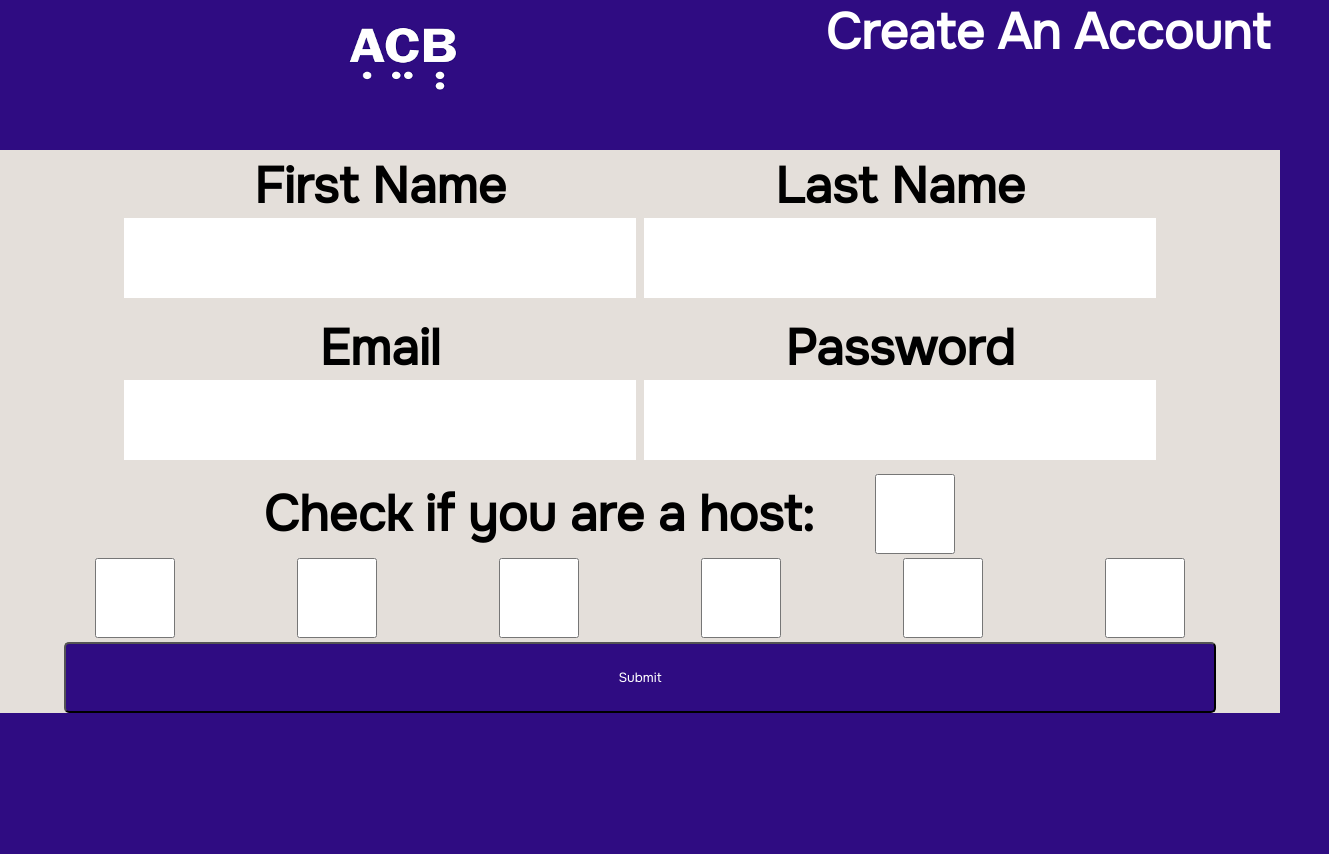
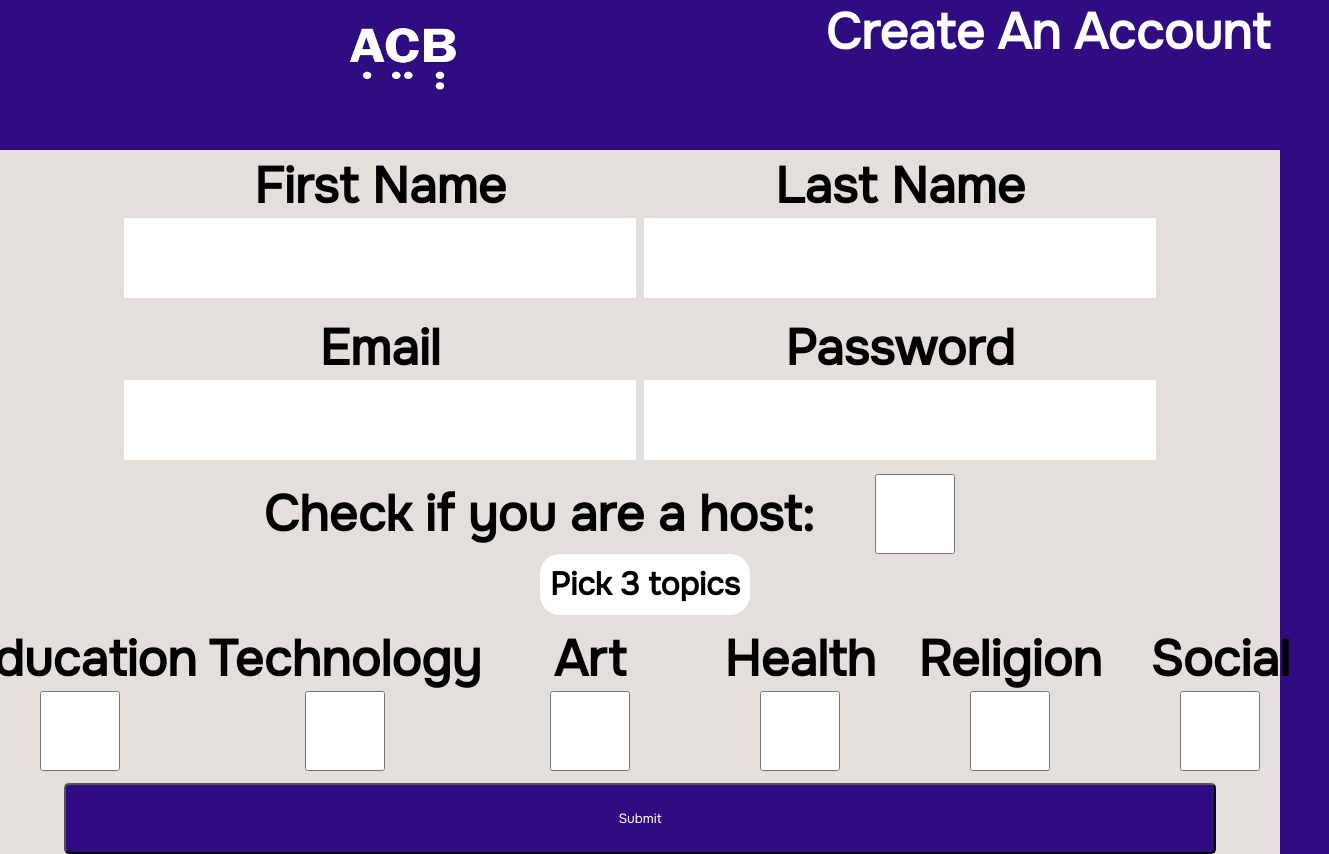
Before and after one commit to cfgdelaware23/Team-12, a React (Create React App) app in the folder client/: page /SignUp in a window 1280 px wide. Shown: the whole page, 1329 px wide, since content can reach past the window. Before the commit the page ends 800 px from the top, so only its background shows below. Built offline with nearby package versions, Linux system fonts and the light colour scheme.

Commit message:
Add in feature selection for Sign Up UI

```diff
--- a/client/src/pages/SignUp.js
+++ b/client/src/pages/SignUp.js
@@ -23,13 +23,40 @@ function SignUp() {
     e.preventDefault();
 
     var selectedCounter = 0;
+    const selections = [];
     // checks if only three options are selected
-    if (isSocial) selectedCounter++;
-    if (isEducational) selectedCounter++;
-    if (isReligion) selectedCounter++;
-    if (isHealth) selectedCounter++;
-    if (isTech) selectedCounter++;
-    if (isArt) selectedCounter++;
+    if (isSocial)
+    {
+      selectedCounter++;
+      selections.push("Social")
+    }
+    if (isEducational)
+    {
+      selectedCounter++;
+      selections.push("Education")
+    }
+    if (isReligion)
+    {
+      selectedCounter++;
+      selections.push("Religion")
+    }
+    if (isHealth){
+
+        selectedCounter++;
+        selections.push("Health")
+
+    }
+
+    if (isTech)
+    {
+      selectedCounter++;
+      selections.push("Technology")
+    }
+    if (isArt) {
+      selectedCounter++;
+      selections.push("Art")
+    }
+
     if (selectedCounter === 3){
       const newUser = JSON.stringify({
         email: email,
@@ -110,42 +137,64 @@ function SignUp() {
 
       </div>
 
+      <h1> Pick 3 topics</h1>
         <div className="horizontal_stack">
+          <div className="vertical_name_stack">
+            <div className="vertical_name_stack">
+              <label className='input_heading'> Education </label>
               <input
               className="input"
               type="checkbox"
               onChange={() => setIsEducational((prev) => !prev)}
             ></input>
+            </div>
+          </div>
 
+          <div className="vertical_name_stack">
+              <label className='input_heading'> Technology </label>
               <input
             className="input"
             type="checkbox"
             onChange={() => setIsTech((prev) => !prev)}
           ></input>
+          </div>
 
+          <div className="vertical_name_stack">
+              <label className='input_heading'> Art </label>
               <input
             className="input"
             type="checkbox"
             onChange={() => setIsArt((prev) => !prev)}
           ></input>
+          </div>
 
+          <div className="vertical_name_stack">
+              <label className='input_heading'> Health </label>
               <input
             className="input"
             type="checkbox"
             onChange={() => setIsHealth((prev) => !prev)}
           ></input>
+          </div>
 
+
+          <div className="vertical_name_stack">
+              <label className='input_heading'> Religion </label>
               <input
             className="input"
             type="checkbox"
             onChange={() => setIsReligion((prev) => !prev)}
           ></input>
+          </div>
 
+          <div className="vertical_name_stack">
+              <label className='input_heading'> Social </label>
               <input
             className="input"
             type="checkbox"
             onChange={() => setIsSocial((prev) => !prev)}
           ></input>
+          </div>
 
         </div>
 
```
Lines whose indentation alone changed are shown as unchanged.
